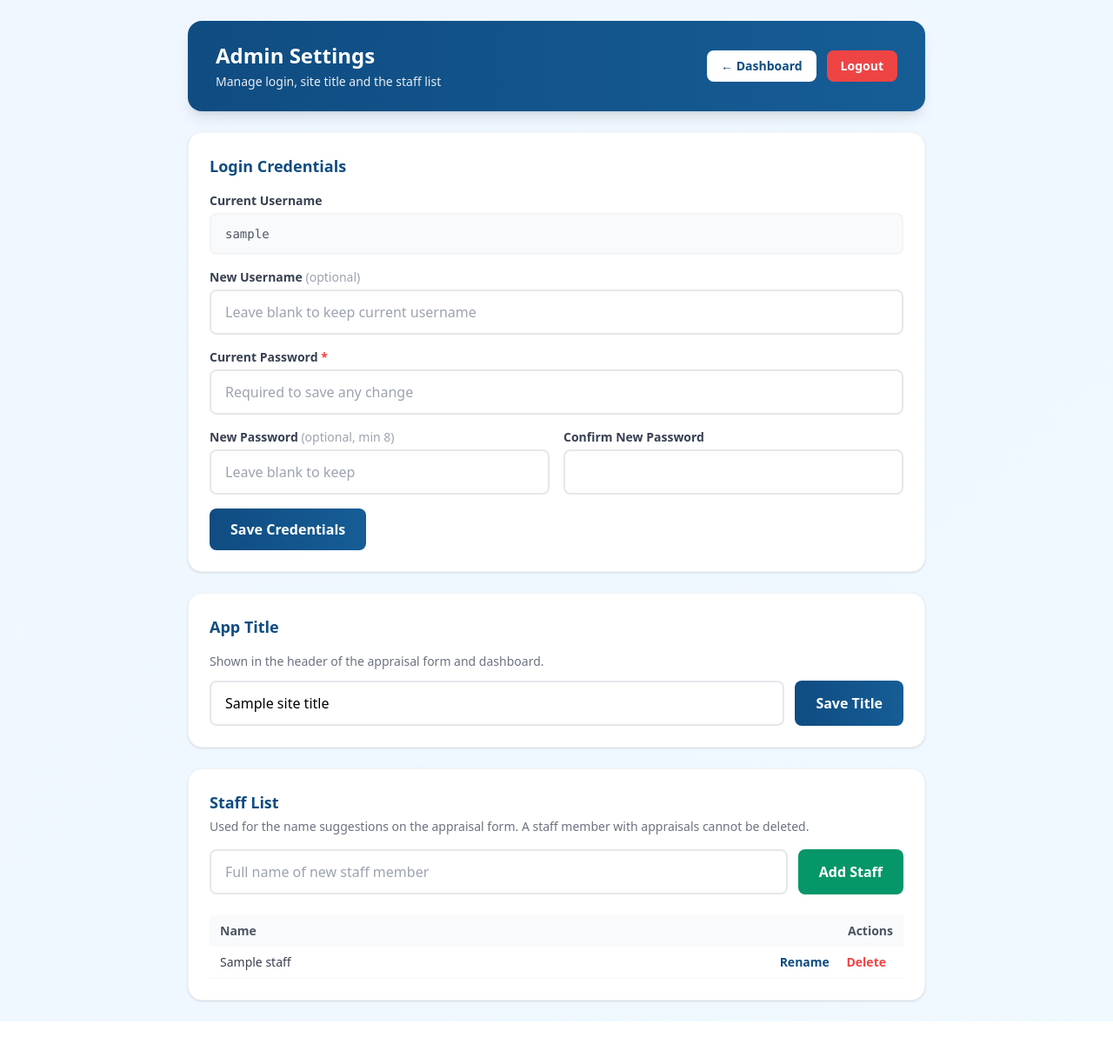
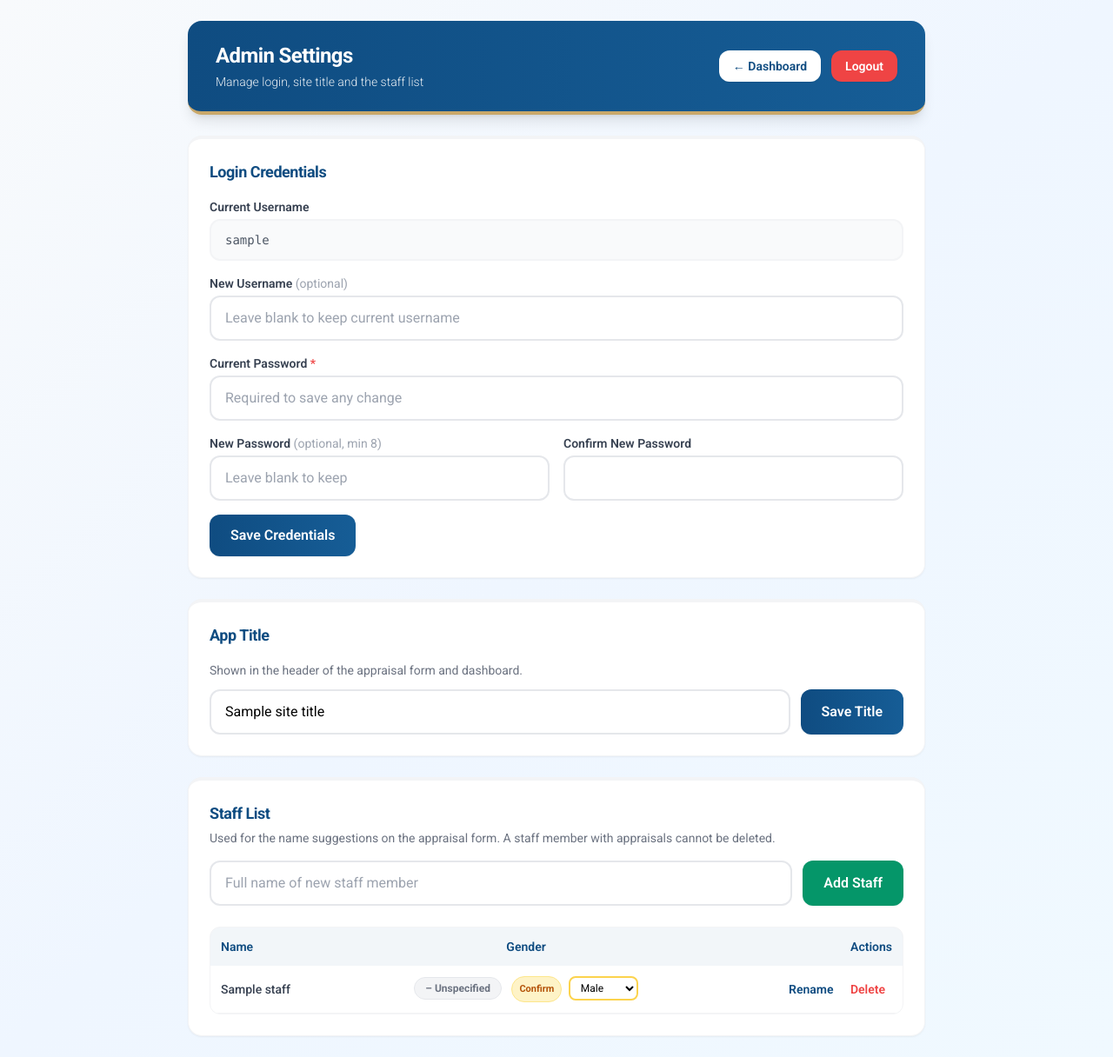
Before and after one commit to Fredderby/appraisal-HQ, a FastAPI app: template frontend/templates/settings.html in a window 1280 px wide. Shown: the whole page at 87% size. Before the commit the page ends 1175 px from the top, so only its background shows below. Run offline with FastAPI, Linux system fonts and the light colour scheme; the template is opened without the code that fills it: most values are stand-ins (such as "Sample title", 1, 10 or a date in 2020); parts of the project's set-up code (start-up, migrations or seed data) failed here and were passed over; some libraries are stand-ins or nearby versions.

Commit message:
feat: settings gender confirm

```diff
--- a/frontend/templates/settings.html
+++ b/frontend/templates/settings.html
@@ -6,85 +6,109 @@
     <title>Settings — DCLM Appraisal</title>
     <link href="https://fonts.googleapis.com/css2?family=Roboto:wght@300;400;500;600;700&display=swap" rel="stylesheet">
     <script src="https://cdn.tailwindcss.com"></script>
+    <style>body{font-family:'Roboto',sans-serif;}</style>
 </head>
-<body class="min-h-screen bg-gradient-to-br from-blue-50 to-sky-50">
+<body class="min-h-screen bg-gradient-to-br from-slate-50 via-blue-50 to-sky-50">
     <div class="max-w-4xl mx-auto p-4 md:p-6">
 
-        <header class="bg-gradient-to-r from-[#0F4C81] to-[#165D96] text-white rounded-2xl shadow-lg px-5 py-4 md:px-8 md:py-6 mb-6 flex flex-col md:flex-row md:items-center md:justify-between gap-4">
+        <header class="bg-gradient-to-r from-[#0F4C81] to-[#165D96] text-white rounded-2xl shadow-lg px-5 py-4 md:px-8 md:py-6 mb-6 flex flex-col md:flex-row md:items-center md:justify-between gap-4 border-b-4 border-[#C9A86A]">
             <div>
-                <h1 class="text-xl md:text-2xl font-bold">Admin Settings</h1>
-                <p class="text-sm opacity-90 mt-1">Manage login, site title and the staff list</p>
+                <h1 class="text-xl md:text-2xl font-bold tracking-tight">Admin Settings</h1>
+                <p class="text-sm opacity-90 mt-1 font-light">Manage login, site title and the staff list</p>
             </div>
             <div class="flex items-center gap-3">
-                <a href="/dashboard" class="text-sm bg-white text-[#0F4C81] font-semibold px-4 py-2 rounded-lg hover:bg-blue-50 transition">← Dashboard</a>
-                <a href="/logout" class="text-sm bg-red-500 text-white font-semibold px-4 py-2 rounded-lg hover:bg-red-600 transition">Logout</a>
+                <a href="/dashboard" class="text-sm bg-white text-[#0F4C81] font-semibold px-4 py-2 rounded-xl hover:bg-blue-50 transition shadow-sm">← Dashboard</a>
+                <a href="/logout" class="text-sm bg-red-500 text-white font-semibold px-4 py-2 rounded-xl hover:bg-red-600 transition shadow-sm">Logout</a>
             </div>
         </header>
 
         <div id="toast" class="hidden fixed top-4 right-4 z-50 px-5 py-3 rounded-lg shadow-lg text-white text-sm font-semibold"></div>
 
         <!-- Login Credentials -->
-        <div class="bg-white rounded-2xl shadow p-5 md:p-6 mb-6 border border-gray-100">
-            <h2 class="text-lg font-bold text-[#0F4C81] mb-4">Login Credentials</h2>
+        <div class="bg-white rounded-2xl shadow-sm p-5 md:p-6 mb-6 border border-gray-100 border-t-4 border-[#C9A86A] hover:shadow-md transition-shadow">
+            <h2 class="text-lg font-bold text-[#0F4C81] mb-4 tracking-tight">Login Credentials</h2>
             <form id="credentials-form" class="space-y-4">
                 <div>
                     <label class="block text-sm font-semibold text-gray-700 mb-1">Current Username</label>
-                    <input type="text" id="current-username" value="{{ admin_username }}" disabled class="w-full px-4 py-3 border-2 border-gray-100 bg-gray-50 rounded-lg text-gray-600 font-mono text-sm">
+                    <input type="text" id="current-username" value="{{ admin_username }}" disabled class="w-full px-4 py-3 border-2 border-gray-100 bg-gray-50 rounded-xl text-gray-600 font-mono text-sm">
                 </div>
                 <div>
                     <label class="block text-sm font-semibold text-gray-700 mb-1">New Username <span class="text-gray-400 font-normal">(optional)</span></label>
-                    <input type="text" id="username" class="w-full px-4 py-3 border-2 border-gray-200 rounded-lg focus:border-[#0F4C81] focus:outline-none" placeholder="Leave blank to keep current username">
+                    <input type="text" id="username" class="w-full px-4 py-3 border-2 border-gray-200 rounded-xl focus:border-[#0F4C81] focus:outline-none" placeholder="Leave blank to keep current username">
                 </div>
                 <div>
                     <label class="block text-sm font-semibold text-gray-700 mb-1">Current Password <span class="text-red-500">*</span></label>
-                    <input type="password" id="current-password" required autocomplete="current-password" class="w-full px-4 py-3 border-2 border-gray-200 rounded-lg focus:border-[#0F4C81] focus:outline-none" placeholder="Required to save any change">
+                    <input type="password" id="current-password" required autocomplete="current-password" class="w-full px-4 py-3 border-2 border-gray-200 rounded-xl focus:border-[#0F4C81] focus:outline-none" placeholder="Required to save any change">
                 </div>
                 <div class="grid grid-cols-1 md:grid-cols-2 gap-4">
                     <div>
                         <label class="block text-sm font-semibold text-gray-700 mb-1">New Password <span class="text-gray-400 font-normal">(optional, min 8)</span></label>
-                        <input type="password" id="new-password" autocomplete="new-password" class="w-full px-4 py-3 border-2 border-gray-200 rounded-lg focus:border-[#0F4C81] focus:outline-none" placeholder="Leave blank to keep">
+                        <input type="password" id="new-password" autocomplete="new-password" class="w-full px-4 py-3 border-2 border-gray-200 rounded-xl focus:border-[#0F4C81] focus:outline-none" placeholder="Leave blank to keep">
                     </div>
                     <div>
                         <label class="block text-sm font-semibold text-gray-700 mb-1">Confirm New Password</label>
-                        <input type="password" id="confirm-password" autocomplete="new-password" class="w-full px-4 py-3 border-2 border-gray-200 rounded-lg focus:border-[#0F4C81] focus:outline-none">
+                        <input type="password" id="confirm-password" autocomplete="new-password" class="w-full px-4 py-3 border-2 border-gray-200 rounded-xl focus:border-[#0F4C81] focus:outline-none">
                     </div>
                 </div>
-                <button type="submit" class="bg-gradient-to-r from-[#0F4C81] to-[#165D96] text-white font-semibold px-6 py-3 rounded-lg hover:opacity-95 transition">Save Credentials</button>
+                <button type="submit" class="bg-gradient-to-r from-[#0F4C81] to-[#165D96] text-white font-semibold px-6 py-3 rounded-xl hover:opacity-95 transition shadow-sm">Save Credentials</button>
             </form>
         </div>
 
         <!-- Site Title -->
-        <div class="bg-white rounded-2xl shadow p-5 md:p-6 mb-6 border border-gray-100">
-            <h2 class="text-lg font-bold text-[#0F4C81] mb-4">App Title</h2>
+        <div class="bg-white rounded-2xl shadow-sm p-5 md:p-6 mb-6 border border-gray-100 border-t-4 border-[#C9A86A] hover:shadow-md transition-shadow">
+            <h2 class="text-lg font-bold text-[#0F4C81] mb-4 tracking-tight">App Title</h2>
             <p class="text-sm text-gray-500 mb-3">Shown in the header of the appraisal form and dashboard.</p>
             <form id="site-form" class="flex flex-col md:flex-row gap-3">
-                <input type="text" id="site-title" value="{{ site_title }}" class="flex-1 px-4 py-3 border-2 border-gray-200 rounded-lg focus:border-[#0F4C81] focus:outline-none">
-                <button type="submit" class="bg-gradient-to-r from-[#0F4C81] to-[#165D96] text-white font-semibold px-6 py-3 rounded-lg hover:opacity-95 transition">Save Title</button>
+                <input type="text" id="site-title" value="{{ site_title }}" class="flex-1 px-4 py-3 border-2 border-gray-200 rounded-xl focus:border-[#0F4C81] focus:outline-none">
+                <button type="submit" class="bg-gradient-to-r from-[#0F4C81] to-[#165D96] text-white font-semibold px-6 py-3 rounded-xl hover:opacity-95 transition shadow-sm">Save Title</button>
             </form>
         </div>
 
         <!-- Staff List -->
-        <div class="bg-white rounded-2xl shadow p-5 md:p-6 border border-gray-100">
-            <h2 class="text-lg font-bold text-[#0F4C81] mb-1">Staff List</h2>
+        <div class="bg-white rounded-2xl shadow-sm p-5 md:p-6 border border-gray-100 border-t-4 border-[#C9A86A] hover:shadow-md transition-shadow">
+            <h2 class="text-lg font-bold text-[#0F4C81] mb-1 tracking-tight">Staff List</h2>
             <p class="text-sm text-gray-500 mb-4">Used for the name suggestions on the appraisal form. A staff member with appraisals cannot be deleted.</p>
 
             <form id="add-staff-form" class="flex flex-col md:flex-row gap-3 mb-6">
-                <input type="text" id="add-staff-name" class="flex-1 px-4 py-3 border-2 border-gray-200 rounded-lg focus:border-[#0F4C81] focus:outline-none" placeholder="Full name of new staff member">
-                <button type="submit" class="bg-emerald-600 text-white font-semibold px-6 py-3 rounded-lg hover:bg-emerald-700 transition">Add Staff</button>
+                <input type="text" id="add-staff-name" class="flex-1 px-4 py-3 border-2 border-gray-200 rounded-xl focus:border-[#0F4C81] focus:outline-none" placeholder="Full name of new staff member">
+                <button type="submit" class="bg-emerald-600 text-white font-semibold px-6 py-3 rounded-xl hover:bg-emerald-700 transition shadow-sm">Add Staff</button>
             </form>
 
-            <div class="overflow-x-auto">
-                <table class="w-full text-sm border-collapse min-w-[400px]">
+            <div class="overflow-x-auto rounded-xl border border-gray-100">
+                <table class="w-full text-sm border-collapse min-w-[560px]">
                     <thead>
-                        <tr class="bg-gray-50 text-gray-600">
-                            <th class="text-left px-3 py-2 font-semibold">Name</th>
-                            <th class="px-3 py-2 font-semibold text-right">Actions</th>
+                        <tr class="bg-[#0F4C81]/5 text-[#0F4C81]">
+                            <th class="text-left px-3 py-3 font-semibold">Name</th>
+                            <th class="px-3 py-3 font-semibold text-center">Gender</th>
+                            <th class="px-3 py-3 font-semibold text-right">Actions</th>
                         </tr>
                     </thead>
                     <tbody id="staff-rows">
                         {% for s in staff_list %}
-                        <tr class="border-b border-gray-100" data-id="{{ s.id }}">
-                            <td class="px-3 py-2 text-gray-700">{{ s.name }}</td>
+                        <tr class="border-b border-gray-100 hover:bg-gray-50/50 transition" data-id="{{ s.id }}">
+                            <td class="px-3 py-3 text-gray-700 font-medium">{{ s.name }}</td>
+                            <td class="px-3 py-3 text-center whitespace-nowrap">
+                                {% if s.gender == 'male' %}
+                                <span class="inline-flex items-center gap-1 px-3 py-1 rounded-full text-xs font-bold border bg-blue-50 text-blue-700 border-blue-200">♂ Male</span>
+                                {% elif s.gender == 'female' %}
+                                <span class="inline-flex items-center gap-1 px-3 py-1 rounded-full text-xs font-bold border bg-pink-50 text-pink-600 border-pink-200">♀ Female</span>
+                                {% else %}
+                                <span class="inline-flex items-center gap-1 px-3 py-1 rounded-full text-xs font-bold border bg-gray-100 text-gray-500 border-gray-200">– Unspecified</span>
+                                {% endif %}
+                                {% if s.gender != 'unspecified' and s.gender_confidence != 'high' %}
+                                <span class="ml-2 inline-flex items-center px-2 py-1 rounded-full text-[11px] font-bold bg-amber-100 text-amber-700 border border-amber-200">Confirm</span>
+                                <select class="gender-select ml-1 px-2 py-1 border-2 border-amber-300 rounded-lg text-xs bg-white focus:border-amber-500 focus:outline-none" data-id="{{ s.id }}">
+                                    <option value="male" {% if s.gender == 'male' %}selected{% endif %}>Male</option>
+                                    <option value="female" {% if s.gender == 'female' %}selected{% endif %}>Female</option>
+                                </select>
+                                {% elif s.gender == 'unspecified' %}
+                                <select class="gender-select ml-2 px-2 py-1 border-2 border-gray-200 rounded-lg text-xs bg-white focus:border-[#0F4C81] focus:outline-none" data-id="{{ s.id }}">
+                                    <option value="" disabled selected>Set gender</option>
+                                    <option value="male">Male</option>
+                                    <option value="female">Female</option>
+                                </select>
+                                {% endif %}
+                            </td>
                             <td class="px-3 py-2 text-right whitespace-nowrap">
                                 <button class="rename-btn text-[#0F4C81] font-semibold hover:underline px-2">Rename</button>
                                 <button class="delete-btn text-red-500 font-semibold hover:underline px-2">Delete</button>
@@ -133,9 +157,6 @@
             document.getElementById('new-password').value = '';
             document.getElementById('confirm-password').value = '';
             document.getElementById('current-password').value = '';
-            const stored = document.getElementById('username');
-            const uname = document.getElementById('current-username');
-            if (document.getElementById('username').value) { uname.value = document.getElementById('username').value; }
         } catch (err) { showToast('❌ ' + err.message, true); }
     });
 
@@ -182,6 +203,23 @@
             } catch (err) { showToast('❌ ' + err.message, true); }
         }
     });
+
+    // Gender confirm select — POST update_gender
+    document.getElementById('staff-rows').addEventListener('change', async function (e) {
+        const sel = e.target.closest('.gender-select');
+        if (!sel) return;
+        const id = sel.dataset.id;
+        const gender = sel.value;
+        if (!gender) return;
+        try {
+            await postJson('/api/settings/staff', { id: id, action: 'update_gender', gender: gender });
+            showToast('✅ Gender updated to ' + gender + '.');
+            // Update pill optimistically without reload
+            const pillCell = sel.closest('td');
+            // simple reload to reflect confidence high
+            location.reload();
+        } catch (err) { showToast('❌ ' + err.message, true); }
+    });
     </script>
 </body>
 </html>
--- a/main.py
+++ b/main.py
@@ -666,10 +666,27 @@ async def update_staff(request: Request):
                 raise HTTPException(status_code=400, detail=name)
             if find_staff_member(conn, name):
                 raise HTTPException(status_code=400, detail=f"{name} already exists.")
-            cursor.execute(
-                "INSERT INTO staff_names (id, name) VALUES (%s, %s)",
-                (str(uuid.uuid4()), name),
-            )
+            # auto-detect gender if not explicitly provided
+            gender_val = str(body.get("gender") or "").strip().lower() if body.get("gender") else None
+            if gender_val in ("male", "female", "unspecified"):
+                ng, conf = gender_val, "high"
+            else:
+                try:
+                    from gender_detect import detect_gender
+                    ng, conf = detect_gender(name)
+                except Exception:
+                    ng, conf = "unspecified", "low"
+            try:
+                cursor.execute(
+                    "INSERT INTO staff_names (id, name, gender, gender_confidence) VALUES (%s, %s, %s, %s)",
+                    (str(uuid.uuid4()), name, ng, conf),
+                )
+            except Error:
+                # fallback if gender columns not yet migrated
+                cursor.execute(
+                    "INSERT INTO staff_names (id, name) VALUES (%s, %s)",
+                    (str(uuid.uuid4()), name),
+                )
             conn.commit()
             return {"ok": True, "name": name}
 
```
